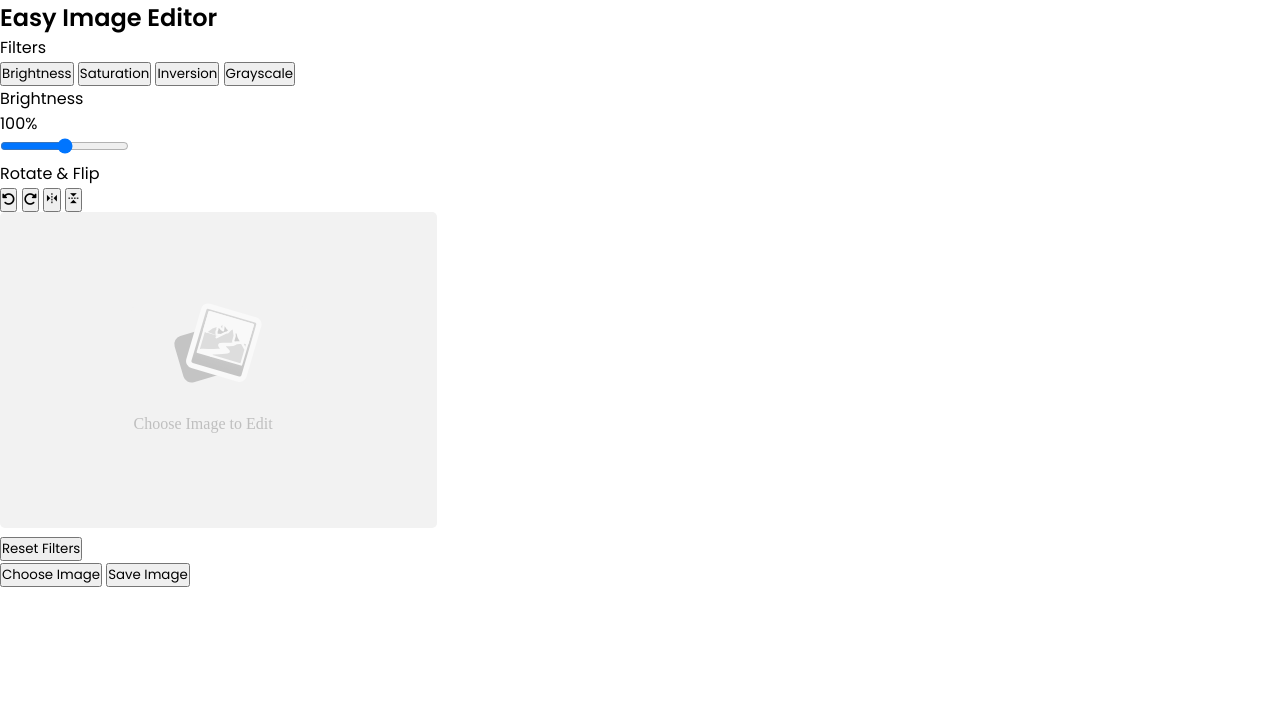
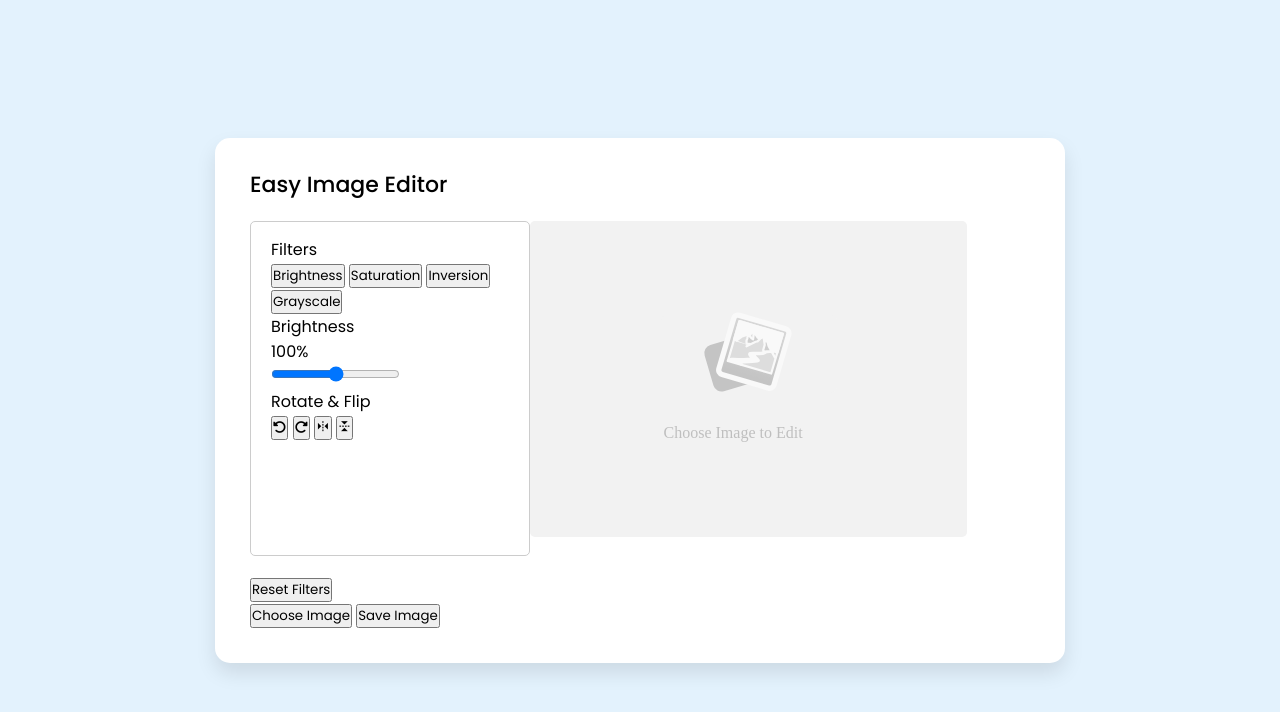
Before and after one commit to Shubx10/image-editor, a plain HTML site: page index.html in a window 1280 px wide. Drawn offline with nearby package versions, Linux system fonts and the light colour scheme.

Commit message:
Modified CSS file

```diff
--- a/style.css
+++ b/style.css
@@ -7,3 +7,37 @@
     box-sizing: border-box;
     font-family: 'Poppins', sans-serif;
 }
+
+body{
+    display: flex;
+    align-items: center;
+    justify-content: center;
+    min-height: 100vh;
+    background: #e3f2fd;
+}
+
+.container{
+    width: 850px;
+    background: #fff;
+    border-radius: 15px;
+    padding: 30px 35px 35px;
+    box-shadow: 0 10px 20px rgba(0,0,0,0.1);
+}
+
+.container h2{
+    font-size: 22px;
+    font-weight: 500;
+}
+
+.container .wrapper{
+    display: flex;
+    margin: 20px 0;
+    min-height: 335px;
+}
+
+.wrapper .editor-panel{
+    width: 280px;
+    padding: 15px 20px;
+    border-radius: 5px;
+    border: 1px solid #ccc;
+}
```
